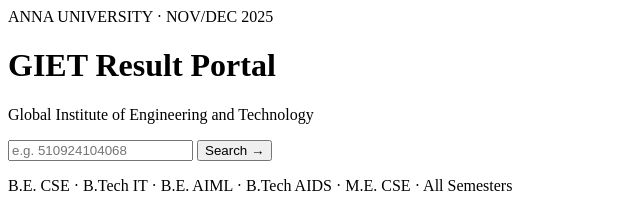
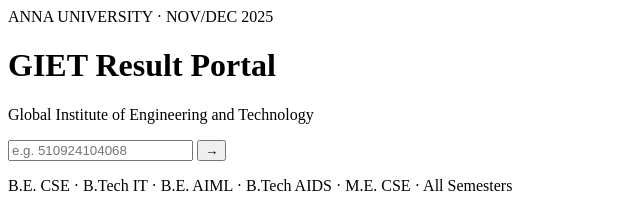
Before and after one commit to sudharsanbaskaran09-eng/giet-result-portal, a website: page public/index.html in a window 1280 px wide. Shown: the top 209 px of the page, without its empty margins (0-640 px from the left). Drawn offline with Linux system fonts and the light colour scheme.

Commit message:
Update index.html

```diff
--- a/public/index.html
+++ b/public/index.html
@@ -34,7 +34,6 @@
             spellcheck="false"
           />
           <button id="searchBtn" class="search-btn" onclick="searchResult()">
-            <span class="btn-text">Search</span>
             <span class="btn-icon">→</span>
           </button>
         </div>
```
